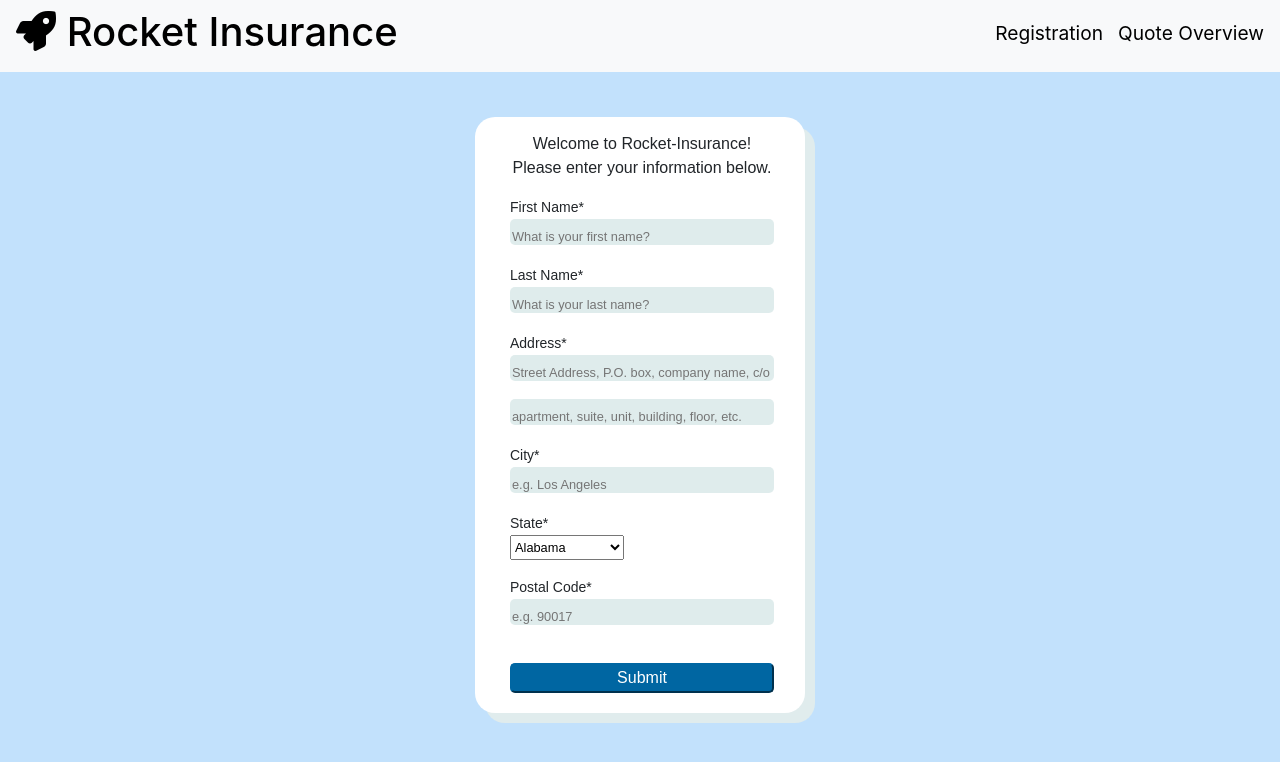
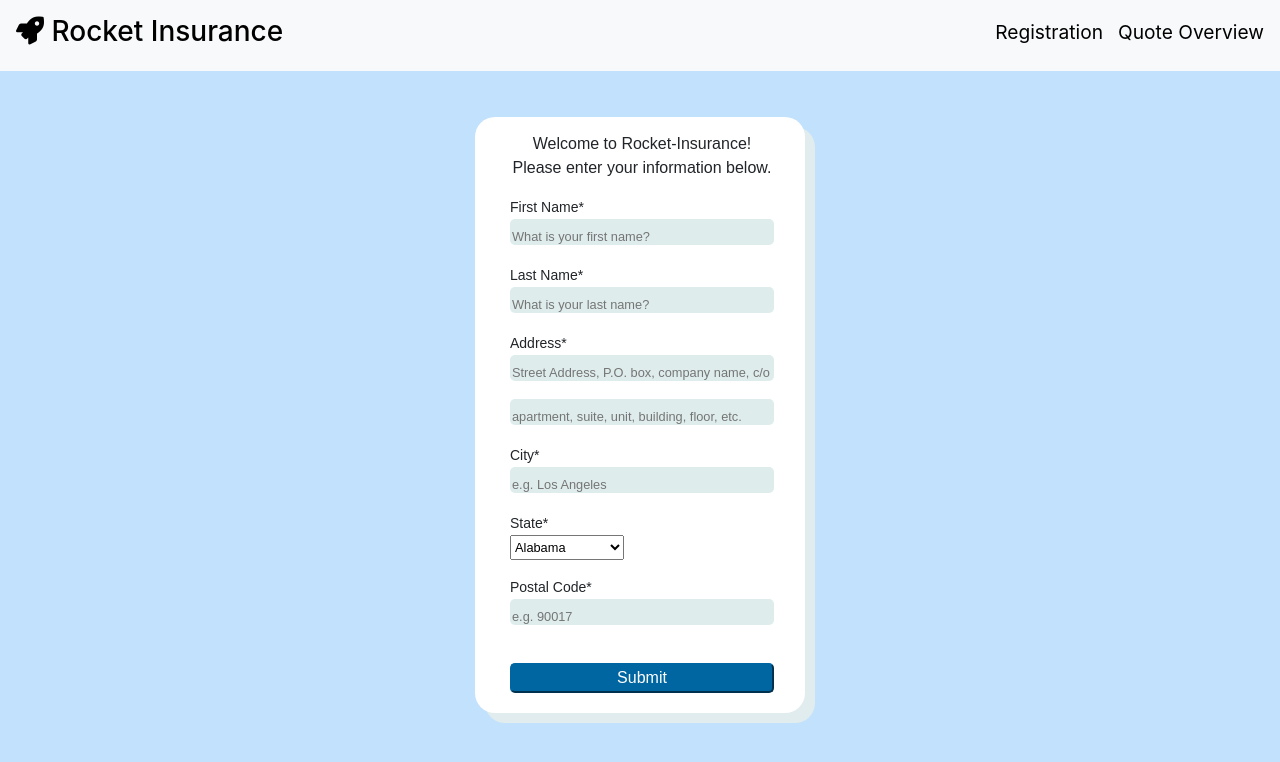
Before and after one commit to abalmeo/sure_coding_challenge, a React (Create React App) app in the folder client/: page / in a window 1280 px wide. Shown: the top 762 px of the page. Built offline with nearby package versions, Linux system fonts and the light colour scheme.

Commit message:
Resizing text and cleaning up code

```diff
--- a/client/src/components/layout/Navbar.js
+++ b/client/src/components/layout/Navbar.js
@@ -4,12 +4,12 @@ import { Link } from "react-router-dom";
 const Navigation = () => {
   return (
     <nav className="navbar bg-light">
-      <h1>
+      <h3>
         <Link to="/">
           <i className="nav-text fas fa-rocket"/>{" "}
           <span className="nav-text">Rocket Insurance</span>
         </Link>
-      </h1>
+      </h3>
     <ul>
       <li>
         <Link to="/">
--- a/client/src/components/layout/QuoteOverview.js
+++ b/client/src/components/layout/QuoteOverview.js
@@ -28,7 +28,7 @@ const QuoteOverview = () => {
   const onFormSubmit = e => {
     e.preventDefault();
 
-    // update time and add insurancePlans to local storage
+    // Update time and add insurancePlans to local storage
     localStorage.setItem('setupTime', now);
 
     if (collision) {
--- a/client/src/components/layout/RatingInformation.js
+++ b/client/src/components/layout/RatingInformation.js
@@ -3,7 +3,6 @@ import { validate } from '../utils/utils';
 import states from '../utils/states';
 
 const RatingInformation = () => {
-
 
   const [formData, setFormData] = useState({
     first_name: "",
@@ -13,7 +12,6 @@ const RatingInformation = () => {
     city: "",
     region: "",
     postal: "",
-    page_reload: "",
   });
 
   const {
```
Also changed, not shown: 8 other files (tests, documents, lock files or other folders).
